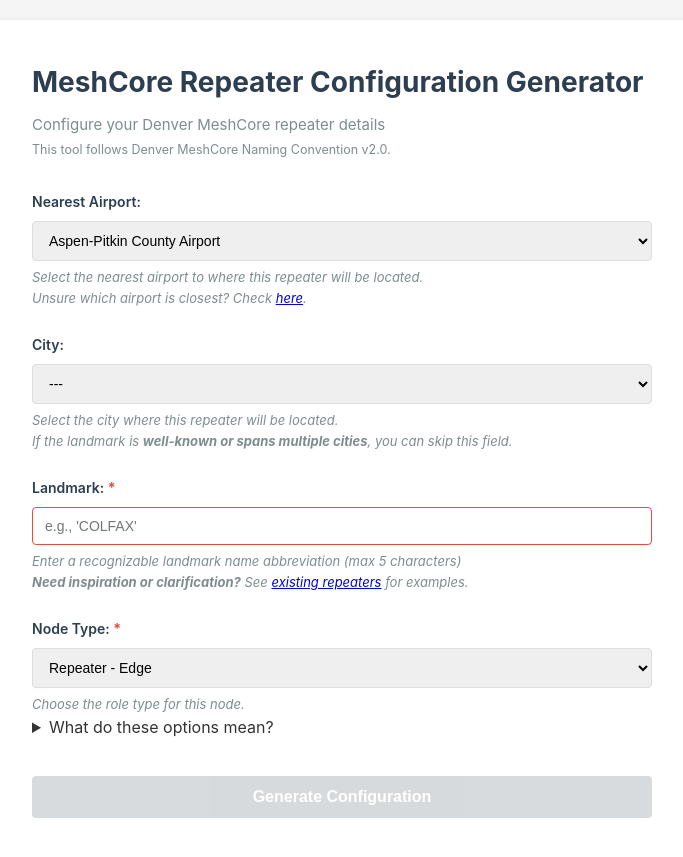
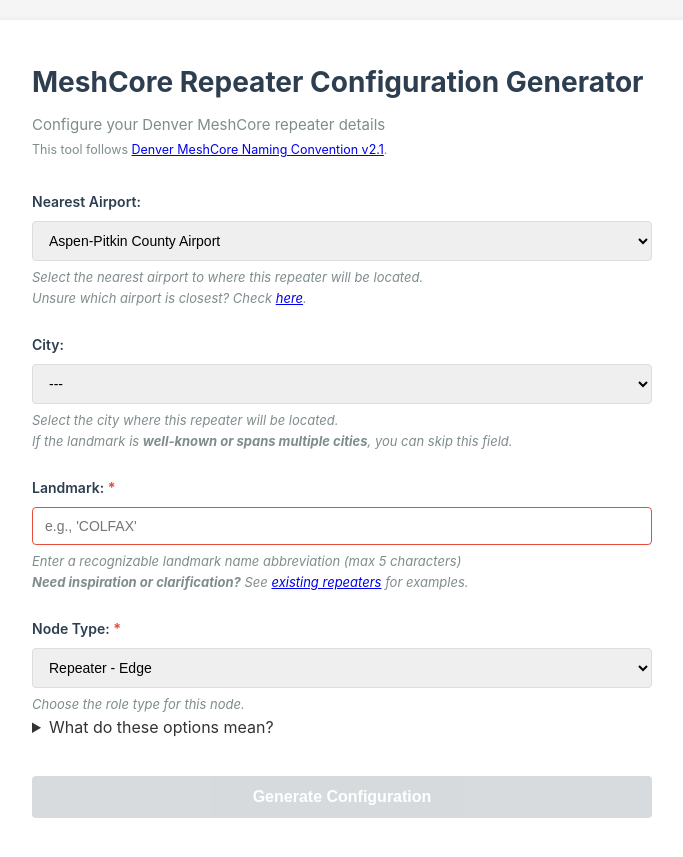
Before and after one commit to Denver-Mesh/meshcore-utilities-site, a Flask app: page / in a window 1280 px wide. Shown: the top 857 px of the page, without its empty margins (298-981 px from the left). Run offline with Flask 3, Linux system fonts and the light colour scheme.

Commit message:
- Add link to naming convention

```diff
--- a/templates/index.html
+++ b/templates/index.html
@@ -12,7 +12,7 @@
         Configure your Denver MeshCore repeater details
         <br>
         <small>
-            This tool follows Denver MeshCore Naming Convention v2.0.
+            This tool follows <a href="https://github.com/Denver-Mesh/docs/blob/master/MeshCore/standards/naming/v2.1.md">Denver MeshCore Naming Convention v2.1</a>.
         </small>
     </p>
 
```
